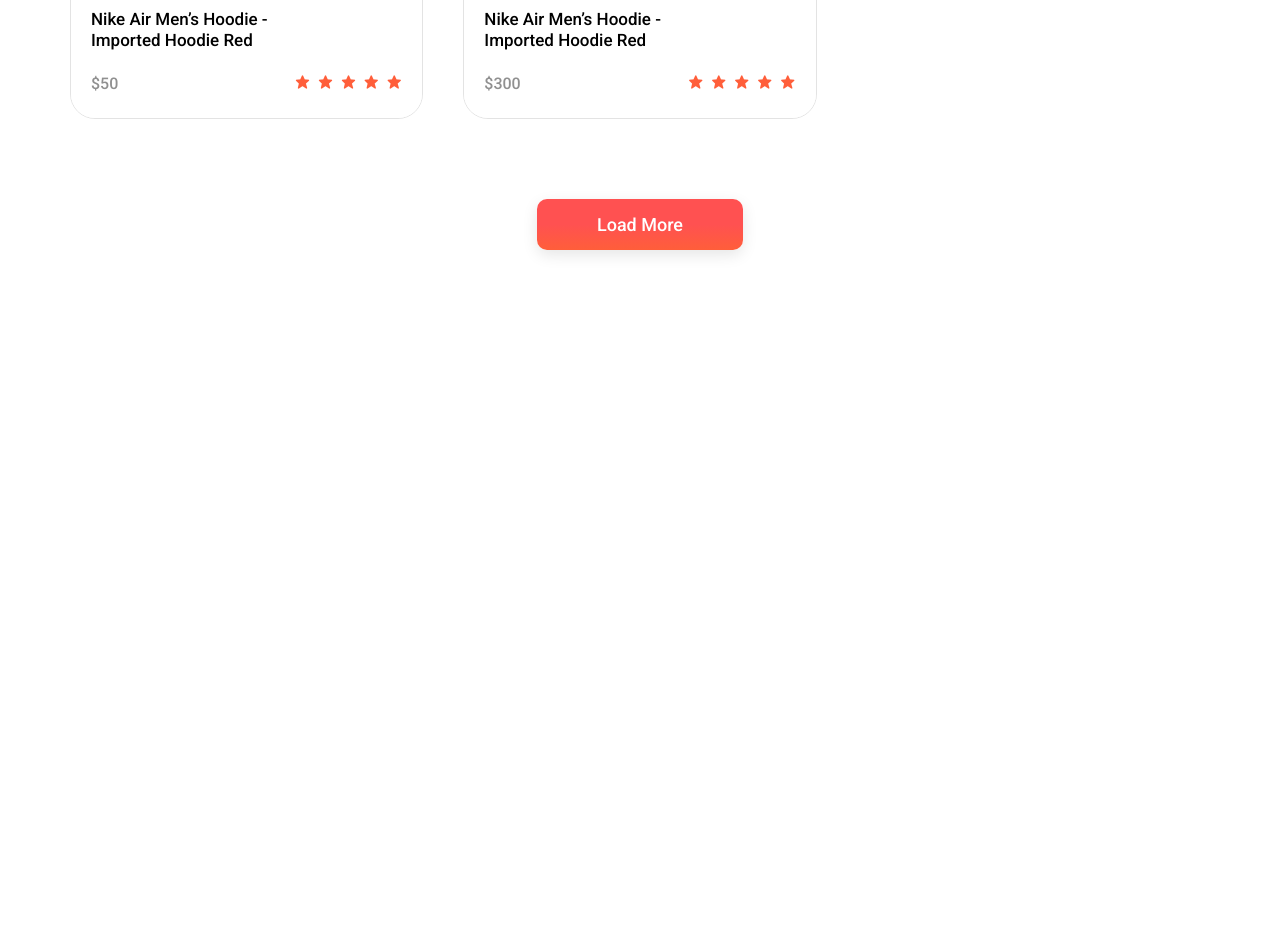
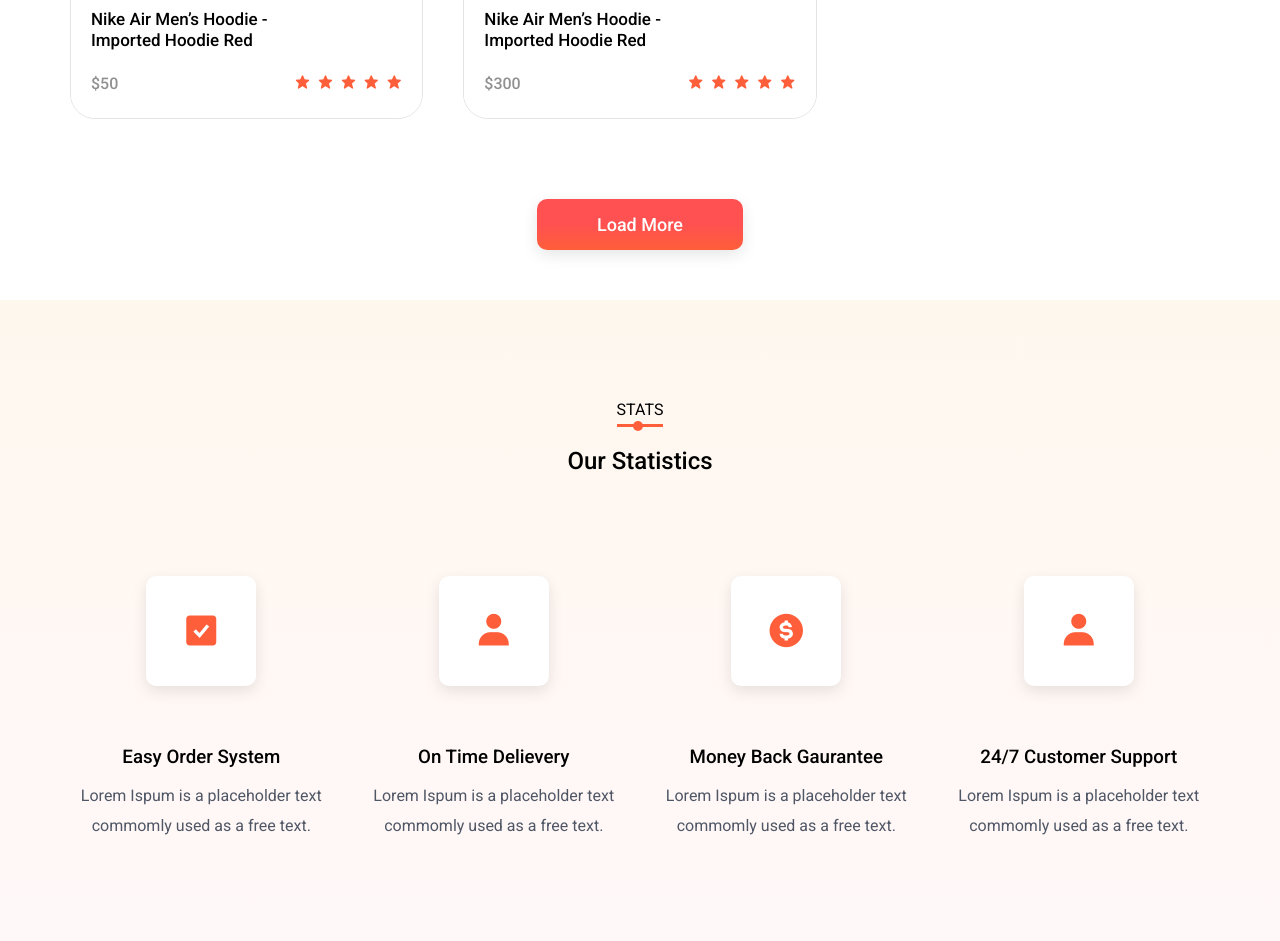
Before and after one commit to softdev629/codevo-ecommerce, a plain HTML site: page index.html in a window 1280 px wide. Shown: the part 3926-4867 px from the top of the page. Before the commit the page ends 4226 px from the top, so only its background shows below. Drawn offline with nearby package versions, Linux system fonts and the light colour scheme; a web font is replaced by a local one.

Commit message:
add statistics section

```diff
--- a/index.html
+++ b/index.html
@@ -152,6 +152,43 @@
     </section>
 
     <!-- ====== Statistics ====== -->
+    <section class="section statistics">
+      <div class="title">
+        <span>STATS</span>
+        <h2>Our Statistics</h2>
+      </div>
+
+      <div class="row container">
+        <div class="col">
+          <div class="icon">
+            <i class="bx bxs-check-square"></i>
+          </div>
+          <h3>Easy Order System</h3>
+          <p>Lorem Ispum is a placeholder text commomly used as a free text.</p>
+        </div>
+        <div class="col">
+          <div class="icon">
+            <i class="bx bxs-user"></i>
+          </div>
+          <h3>On Time Delievery</h3>
+          <p>Lorem Ispum is a placeholder text commomly used as a free text.</p>
+        </div>
+        <div class="col">
+          <div class="icon">
+            <i class="bx bxs-dollar-circle"></i>
+          </div>
+          <h3>Money Back Gaurantee</h3>
+          <p>Lorem Ispum is a placeholder text commomly used as a free text.</p>
+        </div>
+        <div class="col">
+          <div class="icon">
+            <i class="bx bxs-user"></i>
+          </div>
+          <h3>24/7 Customer Support</h3>
+          <p>Lorem Ispum is a placeholder text commomly used as a free text.</p>
+        </div>
+      </div>
+    </section>
 
     <!-- ====== Blogs ====== -->
 
--- a/scss/styles.scss
+++ b/scss/styles.scss
@@ -760,6 +760,78 @@ img {
 }
 
 /* ========== Statistics =========== */
+.statistics {
+  padding: 10rem 0 10rem;
+  background: linear-gradient(
+    to bottom,
+    rgba(#fccb90, 15%),
+    rgba(#ffb9bc, 10%)
+  );
+
+  .title {
+    margin-bottom: 10rem;
+  }
+
+  .row {
+    display: grid;
+    grid-template-columns: repeat(auto-fit, minmax(25rem, 1fr));
+    gap: 3rem;
+
+    .col {
+      display: flex;
+      align-items: center;
+      flex-direction: column;
+      text-align: center;
+
+      .icon {
+        display: flex;
+        align-items: center;
+        justify-content: center;
+        width: 11rem;
+        height: 11rem;
+        font-size: 4rem;
+        background: var(--white-color);
+        border-radius: 1rem;
+        box-shadow: var(--box-shadow-1);
+        color: var(--primary-color);
+        margin-bottom: 6rem;
+
+        &:hover {
+          background-color: var(--primary-color);
+          color: var(--white-color);
+          box-shadow: var(--box-shadow-2);
+        }
+      }
+
+      h3 {
+        margin-bottom: 1.2rem;
+      }
+
+      p {
+        color: var(--default-color);
+      }
+    }
+  }
+}
+
+@media (max-width: 768px) {
+  .statistics {
+    .row {
+      .col {
+        .icon {
+          width: 8rem;
+          height: 8rem;
+          font-size: 3rem;
+        }
+
+        p {
+          width: 80%;
+          margin: 0 auto;
+        }
+      }
+    }
+  }
+}
 
 /* ========== Blog =========== */
 
```
Also changed, not shown: css/styles.css, 1 other file.
